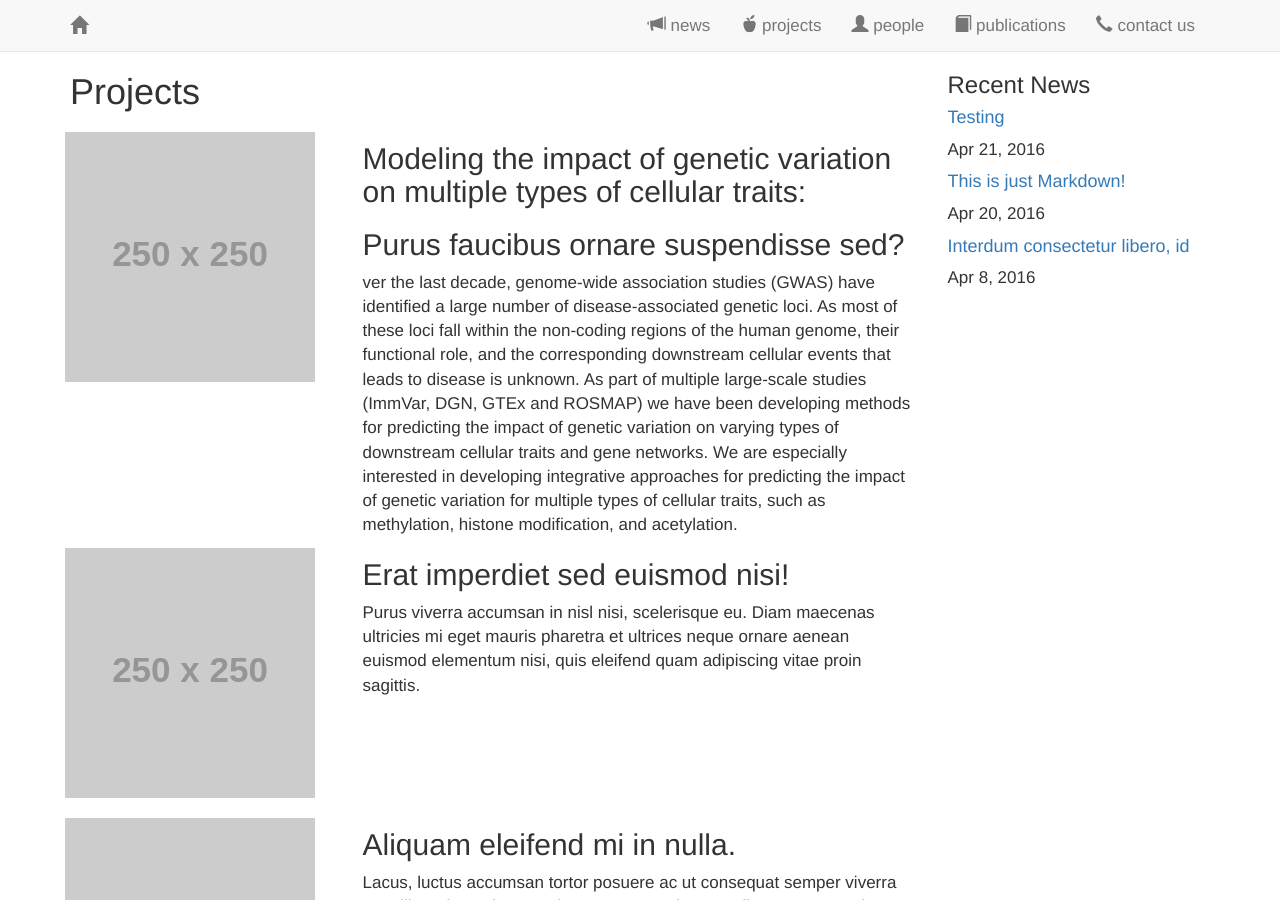
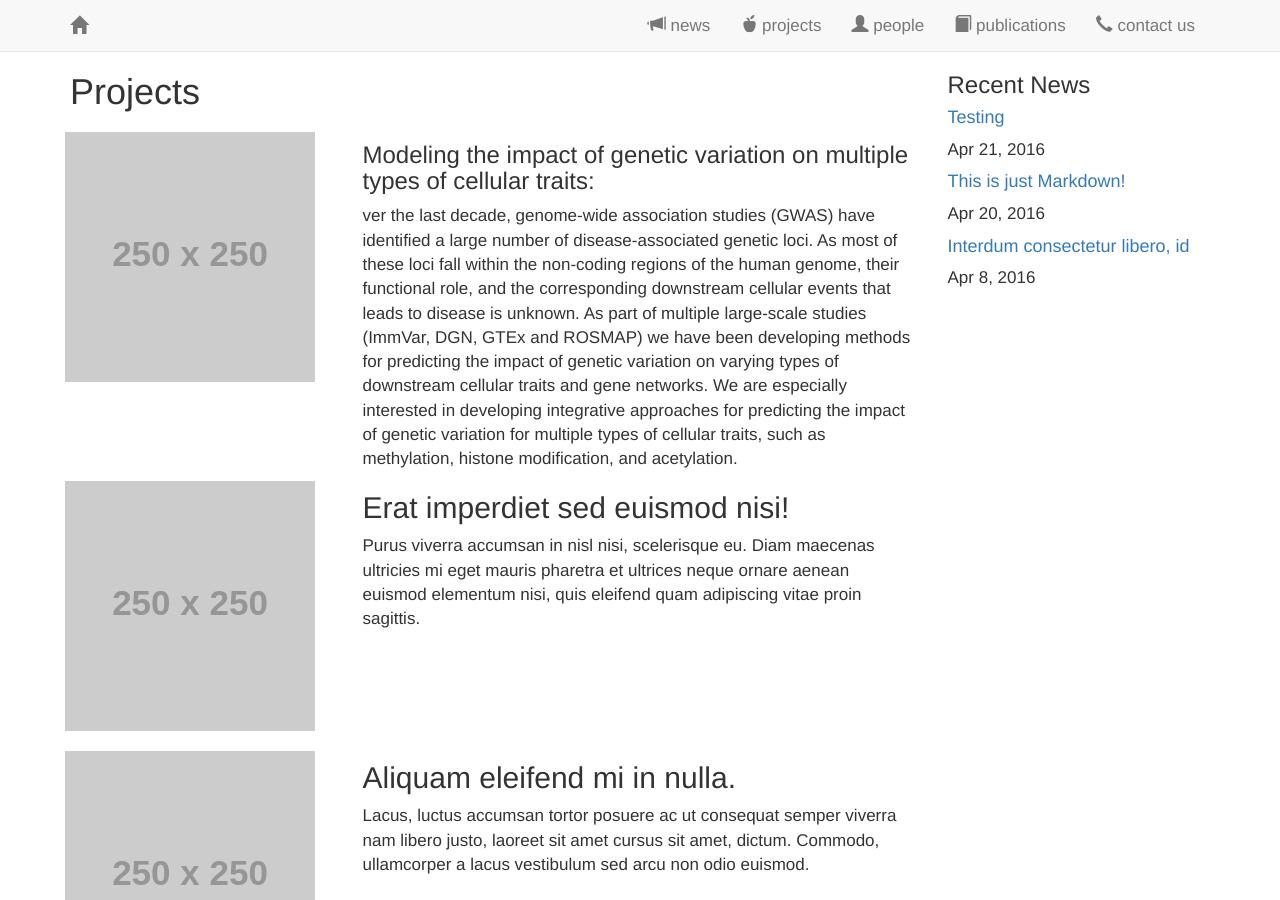
Before and after one commit to saramostafavi/saramostafavi.github.io, a Jekyll site: the page built from projects.html, in a window 1280 px wide and 900 px high. Built offline with Jekyll 4.4.1, drawn with Linux system fonts in a browser that asks for light colours; nearby versions of some CDN libraries; a style sheet for code colours, icons or effects is not loaded.

Commit message:
Update projects.html

```diff
--- a/projects.html
+++ b/projects.html
@@ -8,8 +8,7 @@ layout: page
         <img class="img-responsive" alt="Project 1 illustration" src="http://placehold.it/250x250"/>
     </div>
     <div class="col-md-8">
-        <h2 class="heading">Modeling the impact of genetic variation on multiple types of cellular traits:</h2>
-        <h2 class="heading">Purus faucibus ornare suspendisse sed?</h2>
+        <h3 class="heading">Modeling the impact of genetic variation on multiple types of cellular traits:</h3>
         <div class="content">
             ver the last decade, genome-wide association studies (GWAS) have identified a large number of disease-associated genetic loci.
             As most of these loci fall within the non-coding regions of the human genome, their functional role, and the corresponding downstream cellular events
```
